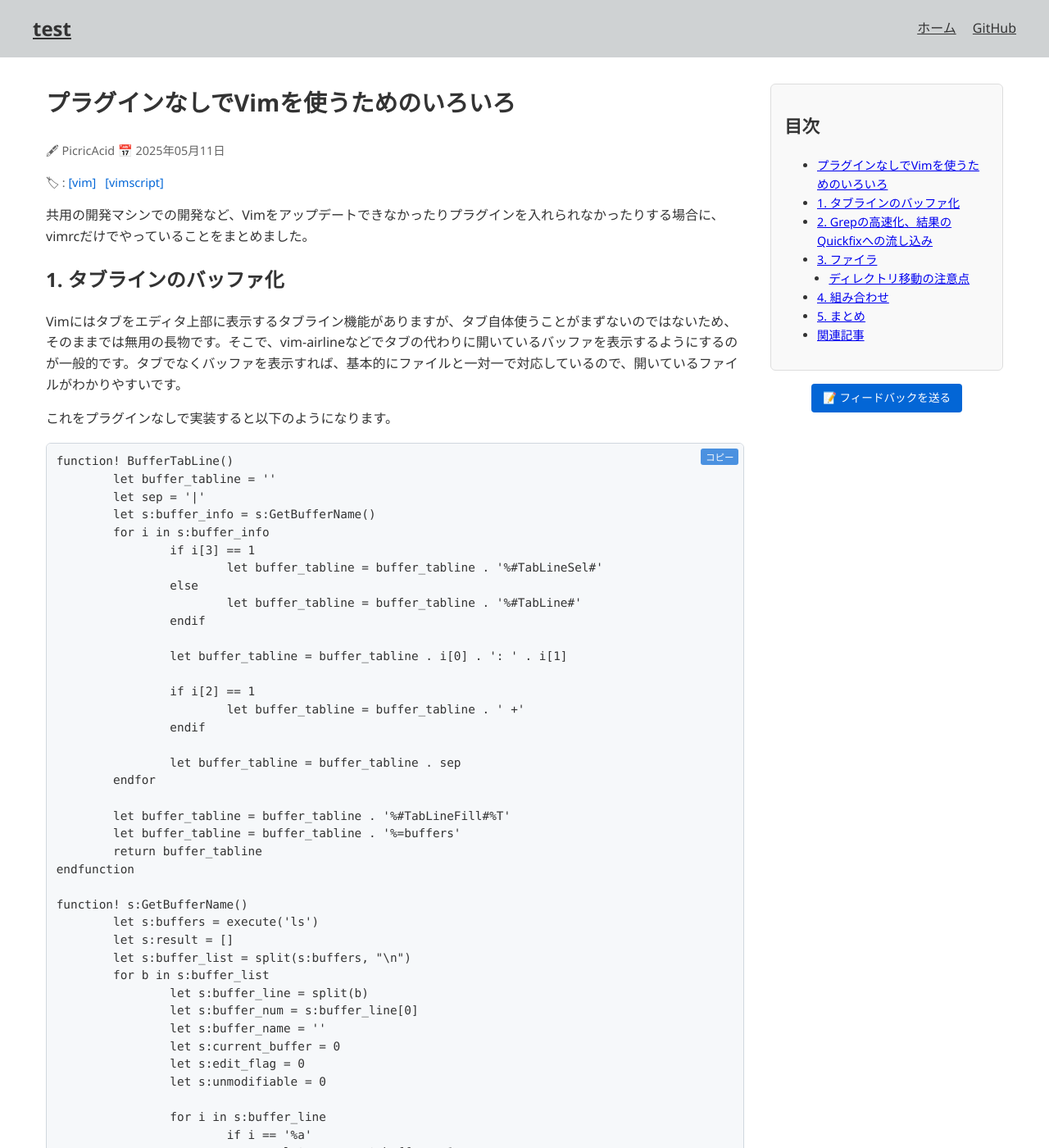
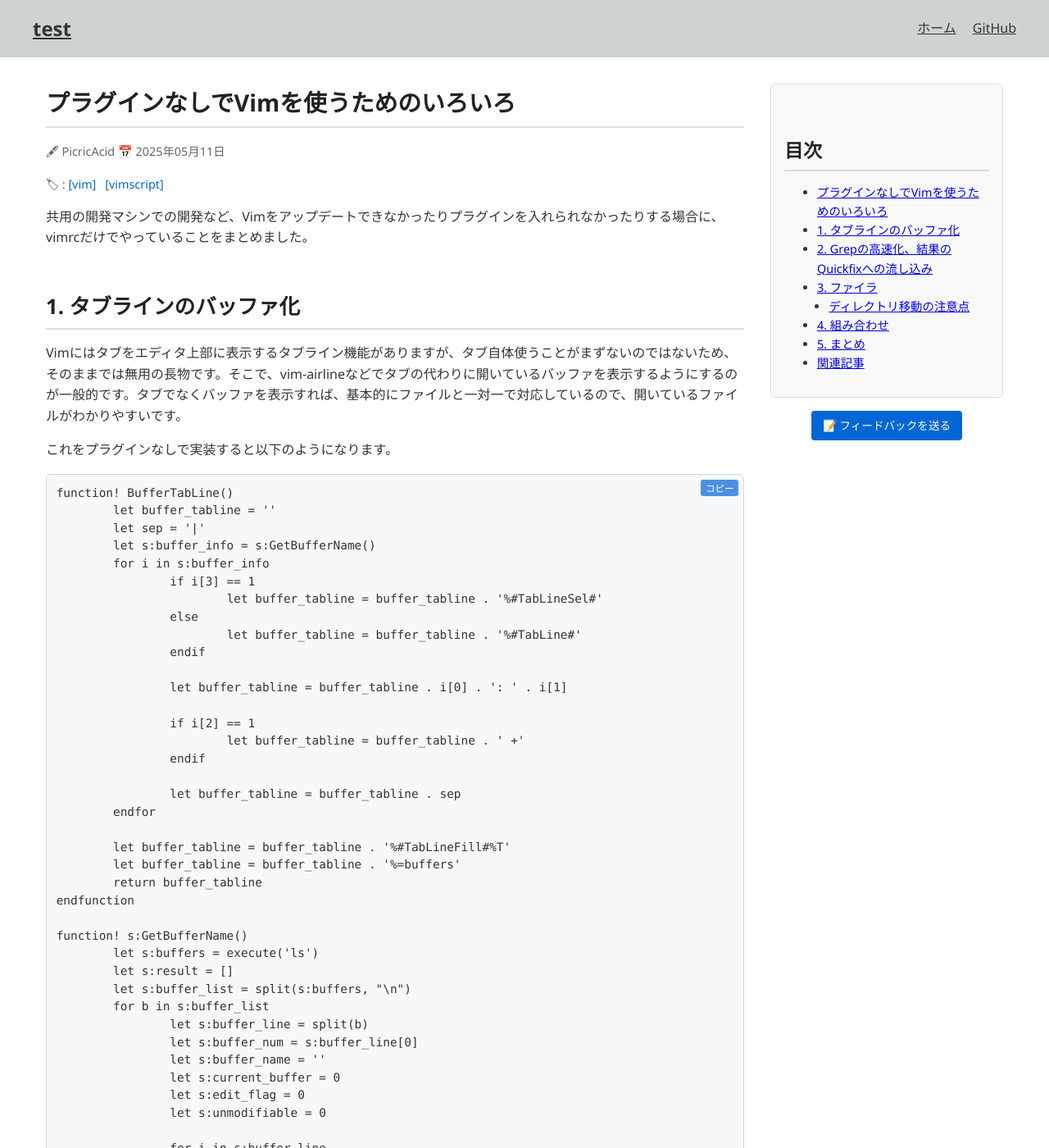
Before and after one commit to PicricAcid/pages_test, a Jekyll site: the page built from docs/contents/not_plugins_usecase_of_vim.md, in a window 1280 px wide and 1400 px high. Shown: the whole window at 82% size. Built offline with Jekyll 4.4.1, drawn with Linux system fonts in a browser that asks for light colours; our own code applies the rules of GitHub Pages for plain Markdown files; comment, search, counter and statistics services are not loaded.

Commit message:
fix style.css

```diff
--- a/docs/assets/style.css
+++ b/docs/assets/style.css
@@ -73,6 +73,35 @@
   border-top: 1px solid #eee;
   margin-top: 3rem;
   padding: 1rem;
+}
+
+h2 {
+  font-size: 1.6em;
+  margin-top: 2em;
+  margin-bottom: 0.6em;
+  padding-bottom: 0.2em;
+  border-bottom: 2px solid #ddd;
+  font-weight: bold;
+  color: #222;
+}
+
+h3 {
+  font-size: 1.3em;
+  margin-top: 1.5em;
+  margin-bottom: 0.5em;
+  padding-left: 0.5em;
+  border-left: 4px solid #0366d6;
+  background-color: #f4faff;
+  font-weight: bold;
+  color: #004080;
+}
+
+h4 {
+  font-size: 1.1em;
+  margin-top: 1.2em;
+  margin-bottom: 0.4em;
+  font-weight: bold;
+  color: #555;
 }
 
 pre {
```
